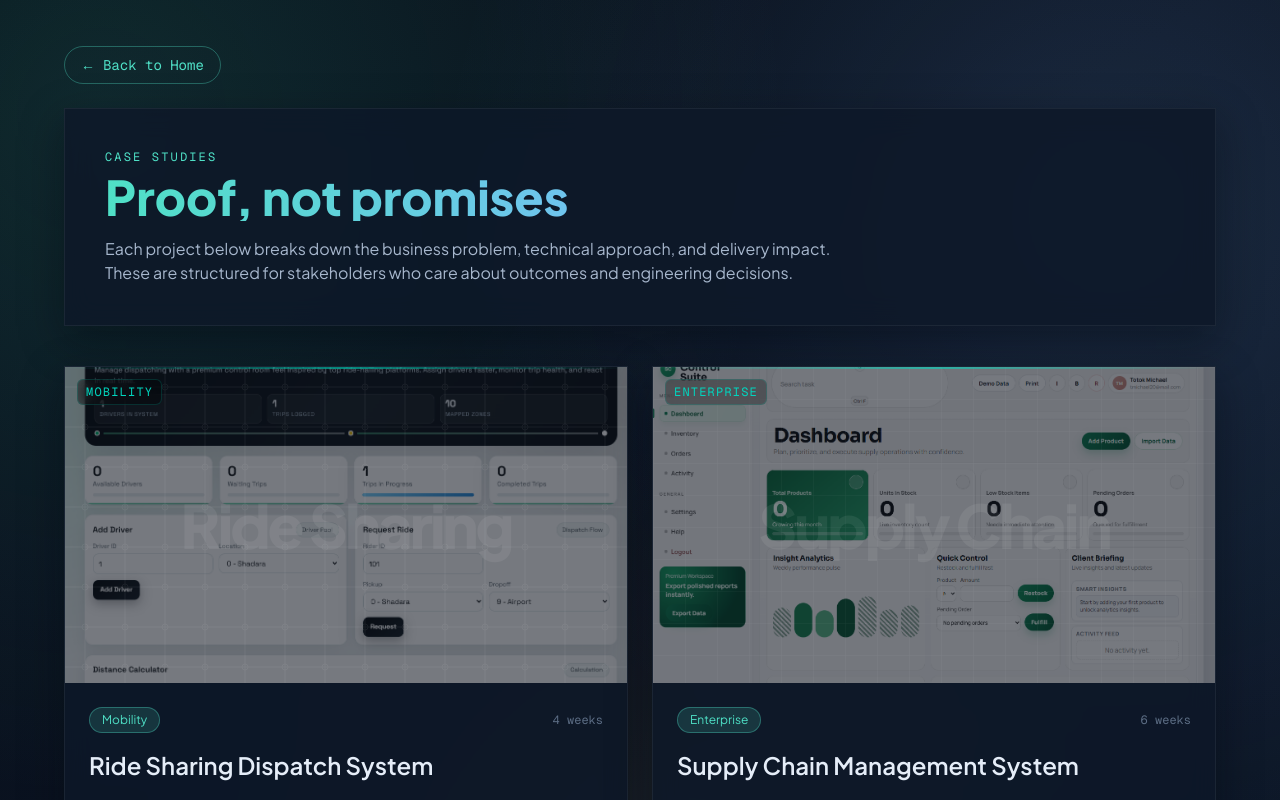
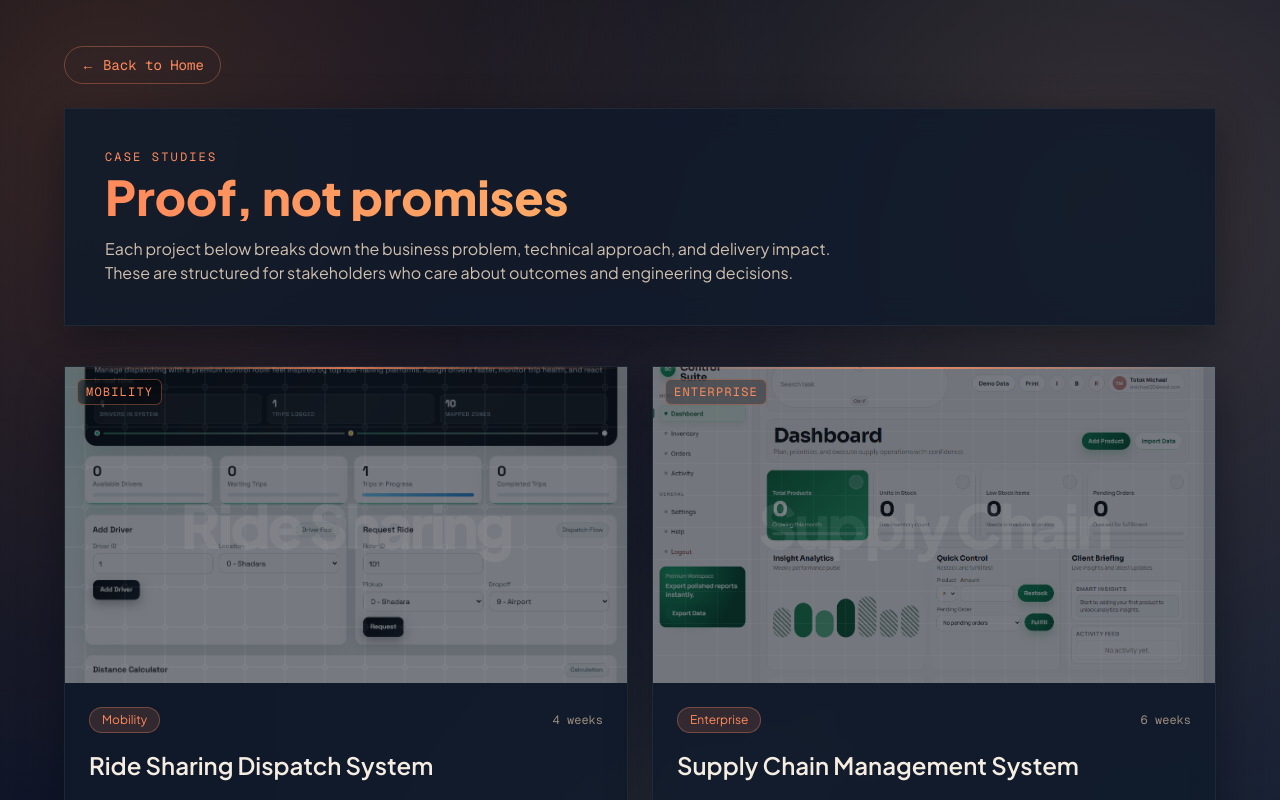
Before and after one commit to haroon7890/haroon.portfolio, a Next.js app: page /projects in a window 1280 px wide. Shown: the top 800 px of the page. Built offline with nearby package versions, Linux system fonts and the light colour scheme; no server answers.

Commit message:
Apply bold warm-tone visual refresh

```diff
--- a/src/app/globals.css
+++ b/src/app/globals.css
@@ -1,20 +1,20 @@
 @import "tailwindcss";
 
 :root {
-  --page-bg: #050b14;
-  --card-bg: #0d1829;
-  --card-hover-bg: #14233a;
-  --surface-2: #1b2e49;
+  --page-bg: #080d16;
+  --card-bg: #101a2b;
+  --card-hover-bg: #1b2b3f;
+  --surface-2: #283a54;
   --text-white: #ffffff;
-  --text-light: #e5edf8;
-  --text-mid: #a7b7cd;
-  --text-dim: #5c6d84;
-  --accent: #4fe0c6;
-  --accent-2: #7db8ff;
-  --accent-3: #ffd27a;
-  --accent-soft: rgba(79, 224, 198, 0.34);
+  --text-light: #f6ede2;
+  --text-mid: #d1c0ad;
+  --text-dim: #9a8c7d;
+  --accent: #ff8a5b;
+  --accent-2: #ffb86c;
+  --accent-3: #ffd78a;
+  --accent-soft: rgba(255, 138, 91, 0.34);
   --border: rgba(255, 255, 255, 0.06);
-  --border-hover: rgba(79, 224, 198, 0.36);
+  --border-hover: rgba(255, 138, 91, 0.42);
   --font-sans: var(--font-jakarta), "Segoe UI", "Helvetica Neue", sans-serif;
   --font-display: var(--font-space-grotesk), var(--font-jakarta), sans-serif;
   --font-mono: var(--font-geist-mono), "SFMono-Regular", Menlo, Consolas, monospace;
@@ -29,10 +29,10 @@ body {
   position: relative;
   min-height: 100vh;
   overflow-x: hidden;
-  background: radial-gradient(circle at 8% 10%, rgba(79, 224, 198, 0.14), transparent 44%),
-    radial-gradient(circle at 86% 18%, rgba(125, 184, 255, 0.14), transparent 46%),
-    radial-gradient(circle at 52% 78%, rgba(255, 210, 122, 0.08), transparent 42%),
-    linear-gradient(145deg, #050b14 0%, #0a1220 42%, #0d1829 100%);
+  background: radial-gradient(circle at 8% 10%, rgba(255, 138, 91, 0.18), transparent 44%),
+    radial-gradient(circle at 86% 18%, rgba(255, 184, 108, 0.16), transparent 46%),
+    radial-gradient(circle at 52% 78%, rgba(255, 215, 138, 0.1), transparent 42%),
+    linear-gradient(145deg, #080d16 0%, #101629 42%, #182338 100%);
   color: var(--text-light);
   font-family: var(--font-sans);
   text-rendering: optimizeLegibility;
@@ -57,14 +57,14 @@ body::after {
   z-index: -1;
   pointer-events: none;
   opacity: 0.33;
-  background: radial-gradient(circle at 20% 22%, rgba(79, 224, 198, 0.12), transparent 28%),
-    radial-gradient(circle at 78% 30%, rgba(125, 184, 255, 0.12), transparent 30%),
-    radial-gradient(circle at 56% 74%, rgba(255, 210, 122, 0.08), transparent 26%);
+  background: radial-gradient(circle at 20% 22%, rgba(255, 138, 91, 0.14), transparent 28%),
+    radial-gradient(circle at 78% 30%, rgba(255, 184, 108, 0.12), transparent 30%),
+    radial-gradient(circle at 56% 74%, rgba(255, 215, 138, 0.1), transparent 26%);
   animation: ambient-drift 18s ease-in-out infinite alternate;
 }
 
 ::selection {
-  background: rgba(79, 224, 198, 0.26);
+  background: rgba(255, 138, 91, 0.3);
   color: #fff;
 }
 
@@ -77,7 +77,7 @@ body::after {
 }
 
 ::-webkit-scrollbar-thumb {
-  background: #00c9a7;
+  background: var(--accent);
   border-radius: 2px;
 }
 
@@ -89,7 +89,7 @@ body::after {
   width: 100%;
   z-index: 110;
   transform-origin: left center;
-  background: #00c9a7;
+  background: var(--accent);
   animation: page-load 800ms ease-out forwards;
 }
 
@@ -122,7 +122,7 @@ body::after {
 .body-copy {
   font-size: 16px;
   line-height: 1.7;
-  color: #a8b9cf;
+  color: var(--text-mid);
 }
 
 .section-watermark,
@@ -159,7 +159,7 @@ body::after {
 
 .hero-shell {
   position: relative;
-  border-top: 1px solid rgba(79, 224, 198, 0.45);
+  border-top: 1px solid rgba(255, 138, 91, 0.45);
   background: linear-gradient(165deg, rgba(13, 24, 41, 0.95), rgba(12, 20, 34, 0.88));
 }
 
@@ -171,7 +171,7 @@ body::after {
   height: 400px;
   width: 600px;
   transform: translate(-50%, -50%);
-  background: radial-gradient(ellipse 600px 400px at 60% 50%, rgba(79, 224, 198, 0.1) 0%, transparent 70%);
+  background: radial-gradient(ellipse 600px 400px at 60% 50%, rgba(255, 138, 91, 0.14) 0%, transparent 70%);
   pointer-events: none;
 }
 
@@ -190,7 +190,7 @@ body::after {
   height: 220px;
   top: -54px;
   right: -64px;
-  background: radial-gradient(circle at 30% 30%, rgba(79, 224, 198, 0.36), rgba(79, 224, 198, 0));
+  background: radial-gradient(circle at 30% 30%, rgba(255, 138, 91, 0.42), rgba(255, 138, 91, 0));
 }
 
 .hero-orb.orb-b {
@@ -199,7 +199,7 @@ body::after {
   bottom: -30px;
   left: -50px;
   animation-delay: -2.6s;
-  background: radial-gradient(circle at 38% 38%, rgba(125, 184, 255, 0.34), rgba(125, 184, 255, 0));
+  background: radial-gradient(circle at 38% 38%, rgba(255, 184, 108, 0.36), rgba(255, 184, 108, 0));
 }
 
 .hero-orb.orb-c {
@@ -208,7 +208,7 @@ body::after {
   top: 44%;
   right: 34%;
   animation-delay: -1.1s;
-  background: radial-gradient(circle at 40% 40%, rgba(255, 210, 122, 0.3), rgba(255, 210, 122, 0));
+  background: radial-gradient(circle at 40% 40%, rgba(255, 215, 138, 0.34), rgba(255, 215, 138, 0));
 }
 
 .glass {
@@ -240,7 +240,7 @@ body::after {
 }
 
 .btn-anim:focus-visible {
-  outline: 2px solid rgba(79, 224, 198, 0.6);
+  outline: 2px solid rgba(255, 138, 91, 0.62);
   outline-offset: 2px;
 }
 
@@ -254,7 +254,7 @@ body::after {
   border: 1px solid var(--border);
   color: var(--text-light);
   font-weight: 600;
-  background: linear-gradient(100deg, rgba(79, 224, 198, 0.18), rgba(125, 184, 255, 0.12));
+  background: linear-gradient(100deg, rgba(255, 138, 91, 0.24), rgba(255, 184, 108, 0.16));
   transition: all 200ms ease-out;
 }
 
@@ -298,9 +298,9 @@ body::after {
 }
 
 .contact-field:focus {
-  border-color: rgba(79, 224, 198, 0.5);
+  border-color: rgba(255, 138, 91, 0.5);
   outline: none;
-  box-shadow: 0 0 0 3px rgba(79, 224, 198, 0.1);
+  box-shadow: 0 0 0 3px rgba(255, 138, 91, 0.12);
 }
 
 .animate-ready {
@@ -333,10 +333,10 @@ body::after {
 @keyframes glow-pulse {
   0%,
   100% {
-    box-shadow: 0 0 8px rgba(79, 224, 198, 0.28);
+    box-shadow: 0 0 8px rgba(255, 138, 91, 0.3);
   }
   50% {
-    box-shadow: 0 0 20px rgba(79, 224, 198, 0.52);
+    box-shadow: 0 0 20px rgba(255, 138, 91, 0.56);
   }
 }
 
@@ -407,13 +407,13 @@ body::after {
 
 @keyframes logo-slash-cycle {
   0% {
-    color: #00c9a7;
+    color: var(--accent);
   }
   50% {
     color: #ffffff;
   }
   100% {
-    color: #00c9a7;
+    color: var(--accent);
   }
 }
 
--- a/src/app/projects/[slug]/page.tsx
+++ b/src/app/projects/[slug]/page.tsx
@@ -96,7 +96,7 @@ export default async function ProjectCaseStudyPage({ params }: ProjectPageProps)
 
       <Link
         href="/projects"
-        className="inline-flex items-center gap-2 rounded-full border border-[color:var(--accent-soft)] px-4 py-2 font-mono text-sm mb-8 text-[color:var(--accent)] transition hover:-translate-y-0.5 hover:bg-[#4fe0c620]"
+        className="inline-flex items-center gap-2 rounded-full border border-[color:var(--accent-soft)] px-4 py-2 font-mono text-sm mb-8 text-[color:var(--accent)] transition hover:-translate-y-0.5 hover:bg-[#ff8a5b22]"
       >
         <span aria-hidden="true">←</span>
         <span>Back to Case Studies</span>
@@ -115,10 +115,10 @@ export default async function ProjectCaseStudyPage({ params }: ProjectPageProps)
 
         <div className="p-8 md:p-10">
           <div className="flex flex-wrap gap-2 mb-4">
-            <span className="px-3 py-1 rounded-full bg-[#4fe0c626] text-[color:var(--accent)] border border-[color:var(--accent-soft)] text-xs">
+            <span className="px-3 py-1 rounded-full bg-[#ff8a5b24] text-[color:var(--accent)] border border-[color:var(--accent-soft)] text-xs">
               {project.category}
             </span>
-            <span className="px-3 py-1 rounded-full bg-[#5ba7ff22] text-[#91c6ff] border border-[#5ba7ff55] text-xs">
+            <span className="px-3 py-1 rounded-full bg-[#ffbf6d22] text-[#ffd8aa] border border-[#ffbf6d55] text-xs">
               {project.timeline}
             </span>
           </div>
@@ -179,7 +179,7 @@ export default async function ProjectCaseStudyPage({ params }: ProjectPageProps)
               href={project.githubUrl}
               target="_blank"
               rel="noreferrer noopener"
-              className="px-6 py-2 rounded-full border border-[color:var(--accent)] text-[color:var(--accent)] font-semibold hover:bg-[#4fe0c622]"
+              className="px-6 py-2 rounded-full border border-[color:var(--accent)] text-[color:var(--accent)] font-semibold hover:bg-[#ff8a5b22]"
             >
               GitHub
             </a>
--- a/src/app/projects/page.tsx
+++ b/src/app/projects/page.tsx
@@ -55,7 +55,7 @@ export default function ProjectsPage() {
     <main className="section max-w-6xl py-20">
       <Link
         href="/"
-        className="inline-flex items-center gap-2 rounded-full border border-[color:var(--accent-soft)] px-4 py-2 font-mono text-sm mb-6 text-[color:var(--accent)] transition hover:-translate-y-0.5 hover:bg-[#4fe0c620]"
+        className="inline-flex items-center gap-2 rounded-full border border-[color:var(--accent-soft)] px-4 py-2 font-mono text-sm mb-6 text-[color:var(--accent)] transition hover:-translate-y-0.5 hover:bg-[#ff8a5b22]"
       >
         <span aria-hidden="true">←</span>
         <span>Back to Home</span>
@@ -84,7 +84,7 @@ export default function ProjectsPage() {
             />
             <div className="p-6 flex flex-col gap-4 flex-1">
               <div className="flex items-center justify-between gap-3 flex-wrap">
-                <span className="text-xs px-3 py-1 rounded-full border border-[color:var(--accent-soft)] bg-[#4fe0c626] text-[color:var(--accent)]">
+                <span className="text-xs px-3 py-1 rounded-full border border-[color:var(--accent-soft)] bg-[#ff8a5b24] text-[color:var(--accent)]">
                   {project.category}
                 </span>
                 <span className="text-xs font-mono text-[color:var(--text-dim)]">{project.timeline}</span>
@@ -101,7 +101,7 @@ export default function ProjectsPage() {
               <div className="mt-auto pt-2 flex items-center gap-4">
                 <Link
                   href={`/projects/${project.slug}`}
-                  className="group inline-flex items-center gap-1.5 text-sm font-semibold text-[color:var(--accent)] transition-all duration-200 hover:text-[#74eed6] hover:gap-[8px]"
+                  className="group inline-flex items-center gap-1.5 text-sm font-semibold text-[color:var(--accent)] transition-all duration-200 hover:text-[#ffd09b] hover:gap-[8px]"
                 >
                   Read Case Study
                   <ArrowRight size={14} />
--- a/src/components/ProjectThumbnail.tsx
+++ b/src/components/ProjectThumbnail.tsx
@@ -81,16 +81,16 @@ export default function ProjectThumbnail({
       </span>
 
       <span className="absolute top-3 left-3
-        bg-black/30 backdrop-blur-sm text-teal-400
+        bg-black/30 backdrop-blur-sm text-[color:var(--accent)]
         text-xs font-mono tracking-widest
         px-2 py-1 rounded-md border
-        border-teal-500/20 uppercase">
+        border-[color:var(--accent-soft)] uppercase">
         {category}
       </span>
 
       <div className="absolute top-0 left-0 right-0
-        h-[2px] bg-gradient-to-r from-teal-500/0
-        via-teal-400/60 to-teal-500/0"/>
+        h-[2px] bg-gradient-to-r from-[#ff8a5b00]
+        via-[#ff8a5bcc] to-[#ff8a5b00]"/>
     </div>
   )
 }
```
Also changed, not shown: src/app/home-client.tsx (+6 -6 lines), src/app/page.tsx (+6 -6 lines).
